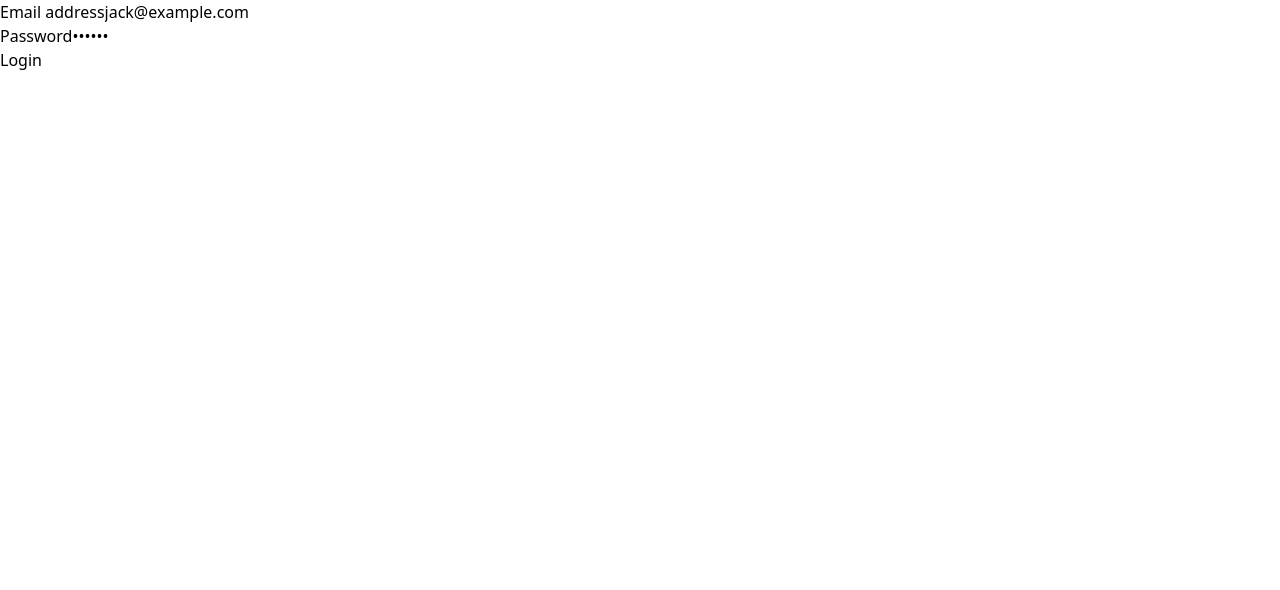
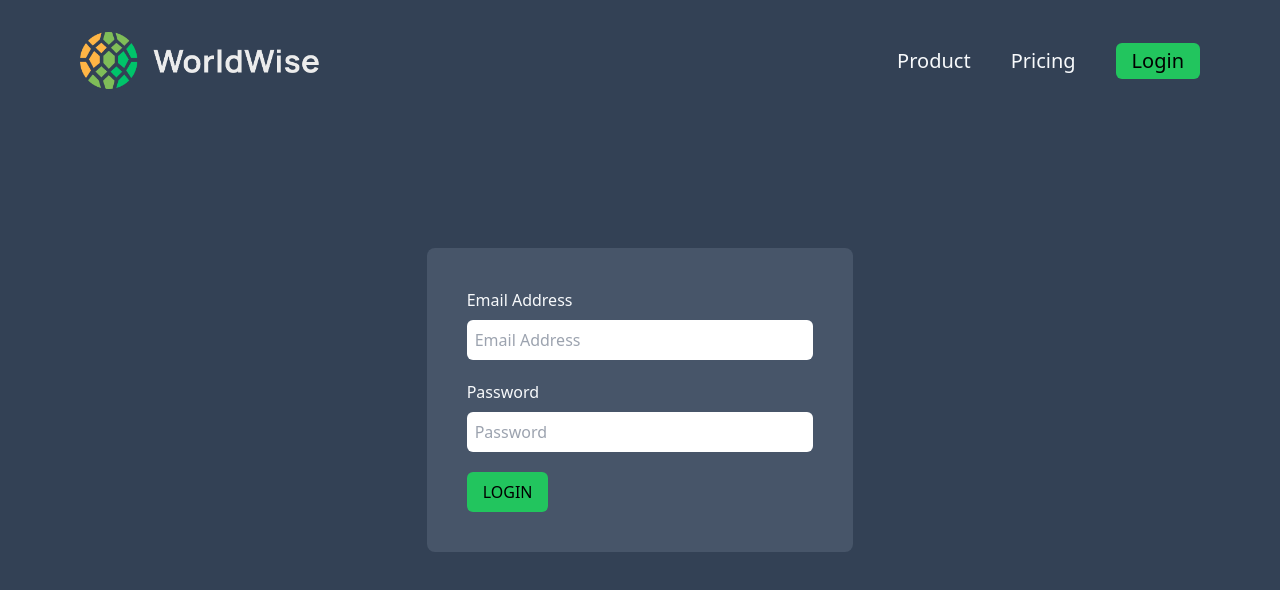
Before and after one commit to Rahulkaradwal/react-type, a React (Vite) app in the folder worldwise/: page /login in a window 1280 px wide. Shown: the top 590 px of the page. Built offline with nearby package versions, Linux system fonts and the light colour scheme.

Commit message:
feat: login page

```diff
--- /dev/null
+++ b/worldwise/src/components/FormElement.tsx
@@ -0,0 +1,33 @@
+import { FC } from "react";
+
+interface IFormElement {
+  text: string;
+  id: string;
+  type: string;
+  value: string | "";
+  onChange: (val: string) => void;
+}
+
+export const FormElement: FC<IFormElement> = ({
+  text,
+  id,
+  type,
+  value,
+  onChange,
+}) => {
+  return (
+    <div className="flex flex-col gap-2">
+      <label className="text-slate-50" htmlFor={id}>
+        {text}
+      </label>
+      <input
+        className="px-2 h-10 rounded-md"
+        type={type}
+        id={id}
+        onChange={(e) => onChange(e.target.value)}
+        value={value}
+        placeholder={text}
+      />
+    </div>
+  );
+};
--- a/worldwise/src/pages/Login.tsx
+++ b/worldwise/src/pages/Login.tsx
@@ -1,37 +1,46 @@
 import { FC, ReactElement, useState } from "react";
+import { Header } from "../components/Header";
+import { FormElement } from "../components/FormElement";
 
 export const Login: FC = (): ReactElement => {
   // PRE-FILL FOR DEV PURPOSES
-  const [email, setEmail] = useState("jack@example.com");
-  const [password, setPassword] = useState("qwerty");
+  const [email, setEmail] = useState("");
+  const [password, setPassword] = useState("");
+
+  console.log(email, password);
+
+  const handleEmail = (val: string): void => {
+    setEmail(val);
+  };
+  const handlePassword = (val: string): void => {
+    setPassword(val);
+  };
 
   return (
-    <main className="">
-      <form className="">
-        <div className="">
-          <label htmlFor="email">Email address</label>
-          <input
+    <main className="bg-slate-700 h-screen overflow-hidden">
+      <Header />
+      <div className="flex justify-center h-full items-center">
+        <form className="bg-slate-600 flex w-1/3   flex-col gap-5 p-10 rounded-lg ">
+          <FormElement
+            value={email}
             type="email"
             id="email"
-            onChange={(e) => setEmail(e.target.value)}
-            value={email}
+            text="Email Address"
+            onChange={handleEmail}
           />
-        </div>
-
-        <div className="">
-          <label htmlFor="password">Password</label>
-          <input
+          <FormElement
+            value={password}
             type="password"
             id="password"
-            onChange={(e) => setPassword(e.target.value)}
-            value={password}
+            text="Password"
+            onChange={handlePassword}
           />
-        </div>
 
-        <div>
-          <button>Login</button>
-        </div>
-      </form>
+          <div>
+            <button className="px-4 py-2 rounded-md bg-green-500">LOGIN</button>
+          </div>
+        </form>
+      </div>
     </main>
   );
 };
```
